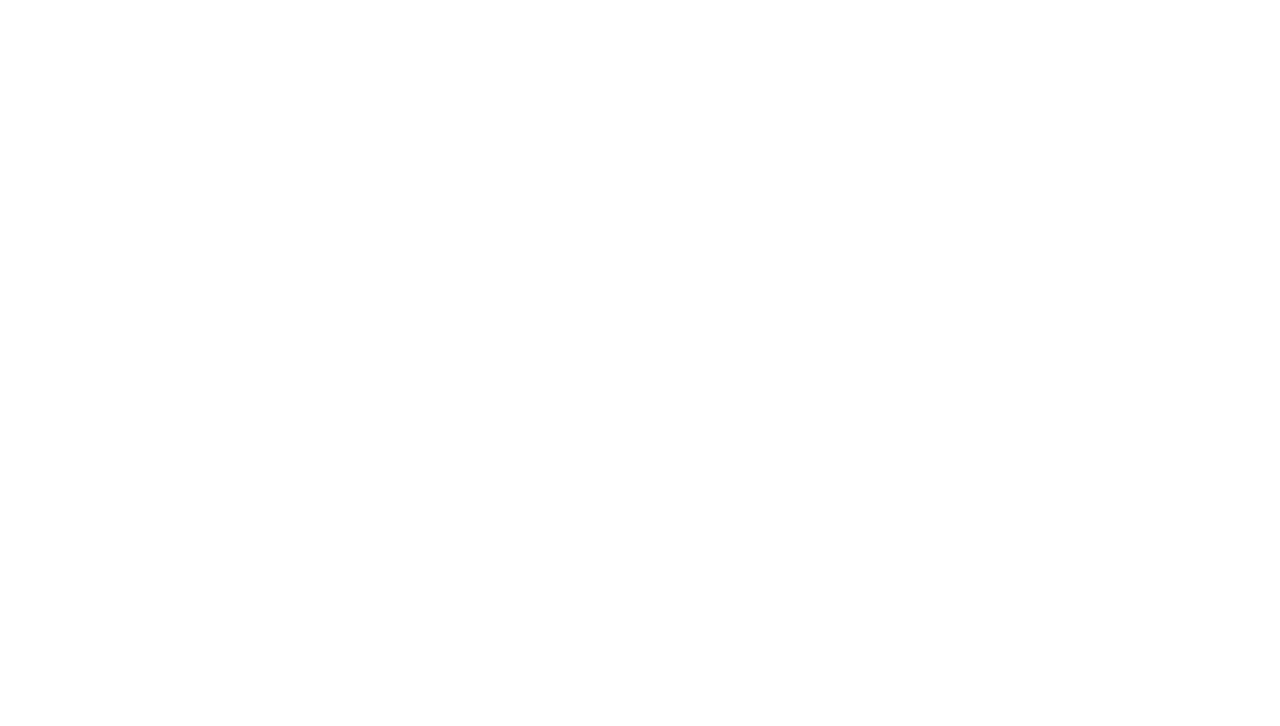
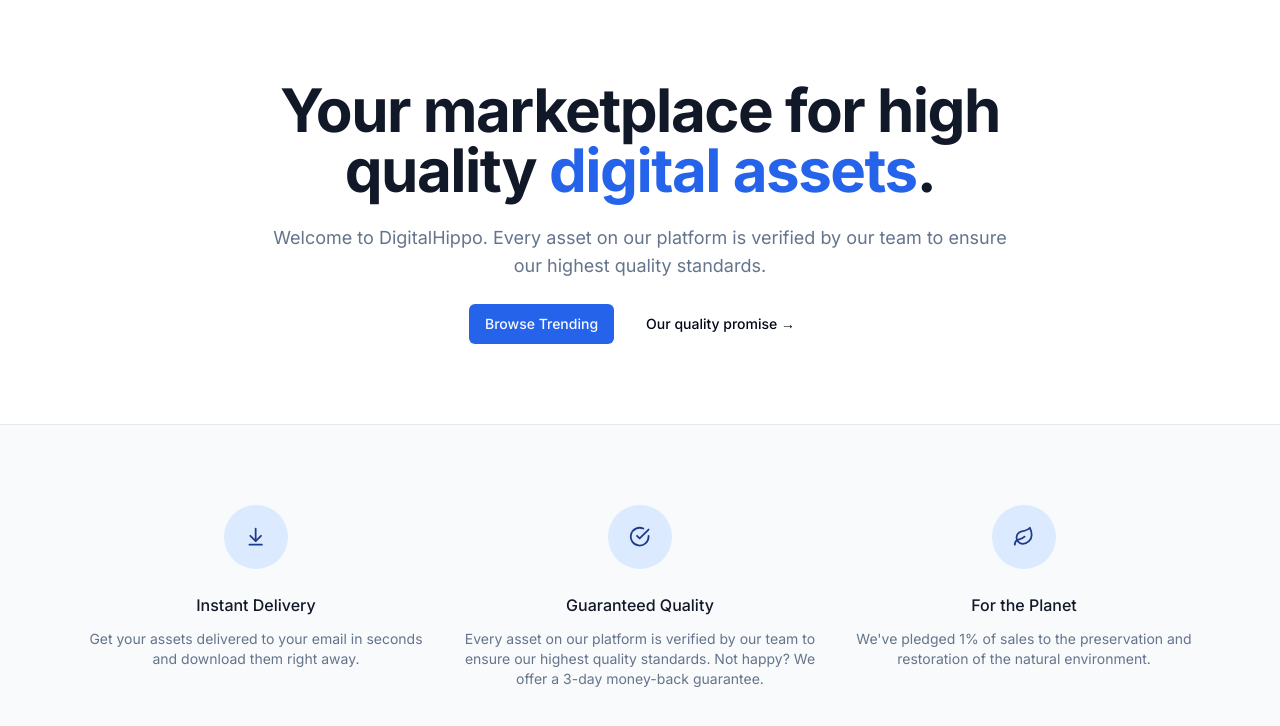
Before and after one commit to tingkai-mai/digitalhippo, a Next.js app: page / in a window 1280 px wide. Shown: the top 726 px of the page. Built offline with nearby package versions, Linux system fonts and the light colour scheme.

Commit message:
Finalize page.tsx

```diff
--- a/src/app/page.tsx
+++ b/src/app/page.tsx
@@ -1,9 +1,80 @@
 import MaxWidthWrapper from "@/components/MaxWidthWrapper";
+import { Button, buttonVariants } from "@/components/ui/button";
+import { ArrowDownToLine, CheckCircle, Leaf } from "lucide-react";
+import Link from "next/link";
+
+const perks = [
+  {
+    name: "Instant Delivery",
+    icon: ArrowDownToLine,
+    description:
+      "Get your assets delivered to your email in seconds and download them right away.",
+  },
+  {
+    name: "Guaranteed Quality",
+    icon: CheckCircle,
+    description:
+      "Every asset on our platform is verified by our team to ensure our highest quality standards. Not happy? We offer a 3-day money-back guarantee.",
+  },
+  {
+    name: "For the Planet",
+    icon: Leaf,
+    description:
+      "We've pledged 1% of sales to the preservation and restoration of the natural environment.",
+  },
+];
 
 export default function Home() {
   return (
-    <MaxWidthWrapper>
-      <div className="py-20 mx-auto text-center flex flex-col items-center max-w-3xl"></div>
-    </MaxWidthWrapper>
+    <>
+      <MaxWidthWrapper>
+        <div className="py-20 mx-auto text-center flex flex-col items-center max-w-3xl">
+          <h1 className="text-4xl font-bold tracking-tight text-gray-900 sm:text-6xl">
+            Your marketplace for high quality{" "}
+            <span className="text-blue-600">digital assets</span>.
+          </h1>
+          <p className="mt-6 text-lg max-w-prose text-muted-foreground">
+            Welcome to DigitalHippo. Every asset on our platform is verified by
+            our team to ensure our highest quality standards.
+          </p>
+          <div className="flex flex-col sm:flex-row gap-4 mt-6">
+            <Link href="/products" className={buttonVariants()}>
+              Browse Trending
+            </Link>
+            <Button variant="ghost">Our quality promise &rarr;</Button>
+          </div>
+        </div>
+
+        {/* TODO: List Products */}
+      </MaxWidthWrapper>
+
+      <section className="border-t border-gray-200 bg-gray-50">
+        <MaxWidthWrapper className="py-20">
+          <div className="grid grid-cols-1 gap-y-12 sm:grid-cols-2 sm:gap-x-6 lg:grid-cols-3 lg:gap-x-8 lg:gap-y-0">
+            {perks.map((perk) => (
+              <div
+                key={perk.name}
+                className="text-center md:flex md:items-start md:text-left lg:block lg:text-center"
+              >
+                <div className="md:flex-shrink-0 flex justify-center">
+                  <div className="h-16 w-16 flex items-center justify-center rounded-full bg-blue-100 text-blue-900">
+                    {<perk.icon className="w-1/3 h-1/3" />}
+                  </div>
+                </div>
+
+                <div className="mt-6 md:ml-4 md:mt-0 lg:ml-0 lg:mt-6">
+                  <h3 className="text-base font-medium text-gray-900">
+                    {perk.name}
+                  </h3>
+                  <p className="mt-3 text-sm text-muted-foreground">
+                    {perk.description}
+                  </p>
+                </div>
+              </div>
+            ))}
+          </div>
+        </MaxWidthWrapper>
+      </section>
+    </>
   );
 }
```
Also changed, not shown: 1 other file (tests, documents, lock files or other folders).
